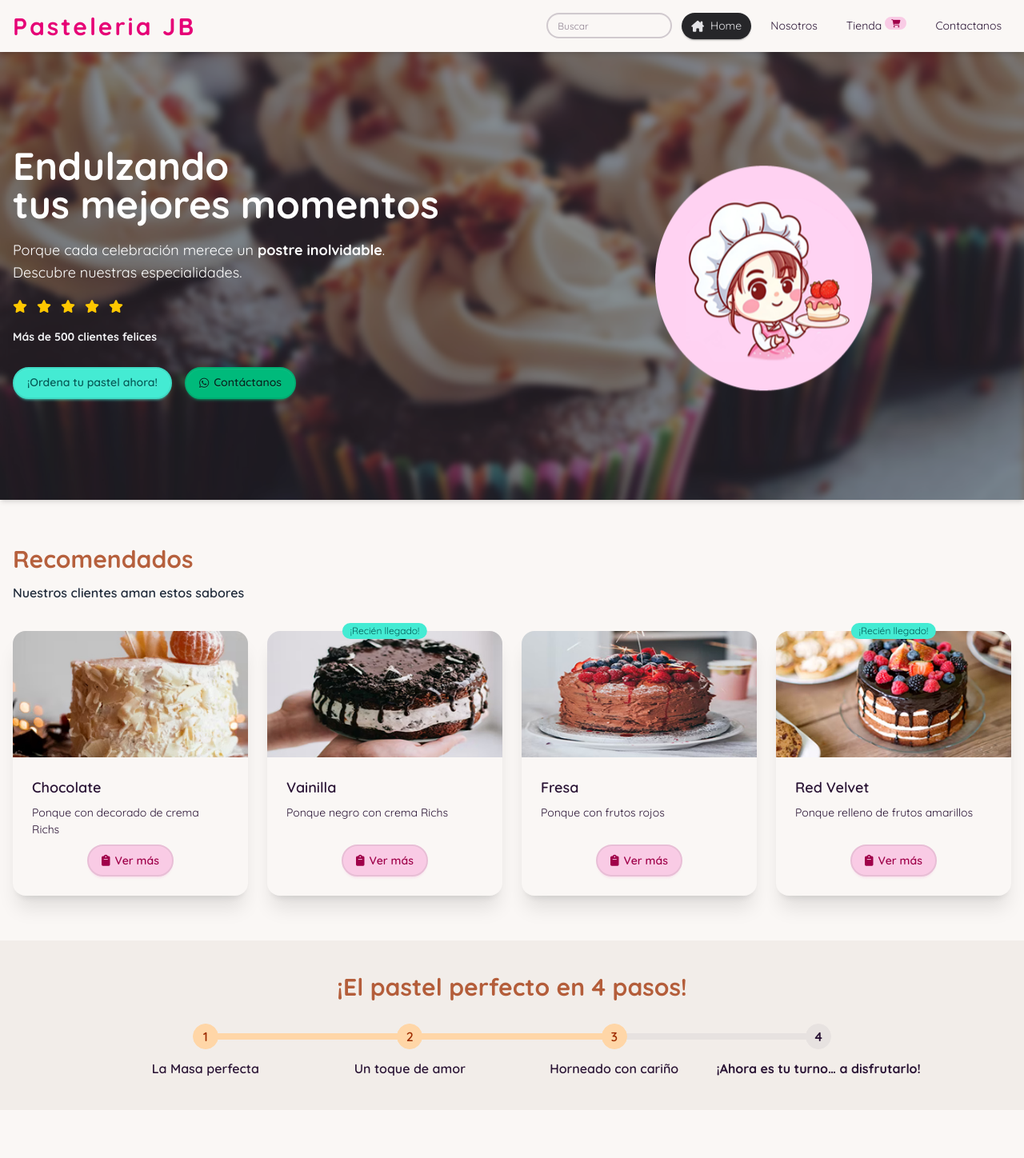
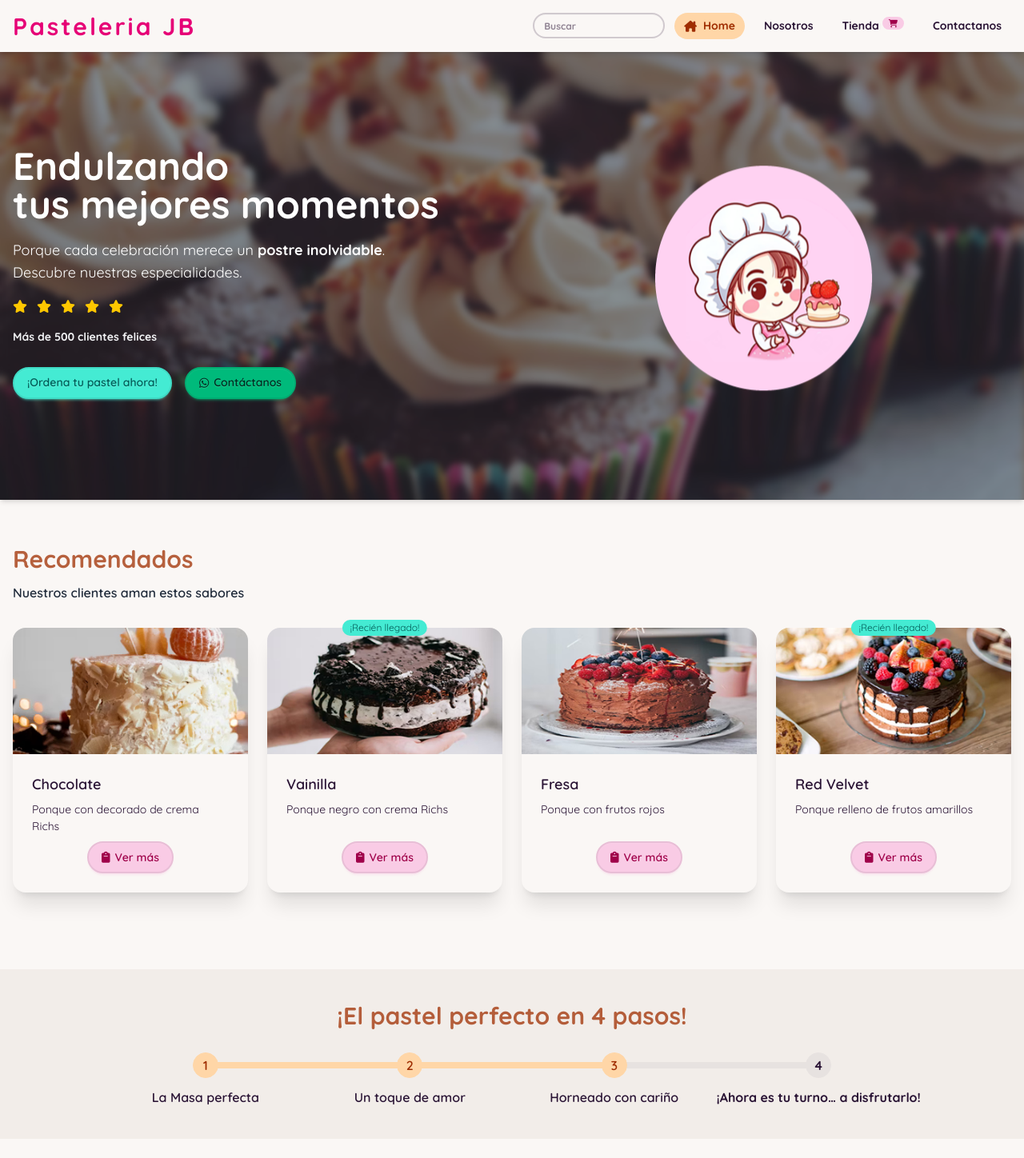
Before and after one commit to juandavyc/angular-19-cakes-shop, an Angular app: page / in a window 1280 px wide. Shown: the top 1448 px of the page at 80% size. Built offline with nearby package versions, Linux system fonts and the light colour scheme.

Commit message:
fix sidebar, navbar and hero css

```diff
--- a/src/app/app.component.html
+++ b/src/app/app.component.html
@@ -7,6 +7,6 @@
   </div>
   <div class="drawer-side">
     <div (click)="toggleDrawer()" class="drawer-overlay"></div>
-    <app-sidebar />
+    <app-sidebar (toggle)="toggleDrawer()" />
   </div>
 </div>
--- a/src/app/app.component.ts
+++ b/src/app/app.component.ts
@@ -23,7 +23,6 @@ export class AppComponent {
   public isOpen = signal<boolean>(false);
 
   public toggleDrawer(){
-    console.log("aaa")
     this.isOpen.update(value=>!value);
   }
 
--- a/src/app/features/home/components/recommended/recommended.component.html
+++ b/src/app/features/home/components/recommended/recommended.component.html
@@ -1,13 +1,12 @@
-<div class="container">
-  <section class="py-10 flex flex-col gap-5">
+<div class="container py-10 flex flex-col gap-5">
+
     <div class="flex flex-col gap-3 sm:justify-normal justify-center mb-4">
       <h2 class="text-3xl font-bold text-accent-content/75">Recomendados</h2>
       <p class="text-gray-800 font-semibold">Nuestros clientes aman estos sabores</p>
     </div>
-    <div class="grid sm:gap-6 gap-10 sm:grid-cols-2 lg:grid-cols-4">
+    <div class="grid sm:gap-6 gap-10 sm:grid-cols-2 lg:grid-cols-4 justify-center">
       @for (recommended of recommendedList; track $index) {
         <recommended-item [recommended]="recommended"></recommended-item>
       }
     </div>
-  </section>
 </div>
--- a/src/app/features/home/home.component.html
+++ b/src/app/features/home/home.component.html
@@ -1,11 +1,11 @@
 <hero />
 
-<recommended />
+<recommended class="py-10"/>
 
-<perfect />
+<perfect class="py-10"/>
 
-<div class="container">
-  <section class="py-10 flex flex-col gap-5">
+<div class="container py-10 flex flex-col gap-5">
+
     <div class="flex flex-col gap-3 sm:justify-normal justify-center mb-4">
       <h2 class="text-3xl font-bold text-accent-content/75">Celebra con nosotros</h2>
       <p class="text-gray-800 font-semibold">Hacemos tus momentos inolvidables</p>
@@ -76,7 +76,6 @@
         </div>
       </div>
     </div>
-  </section>
 </div>
 
 <section class="py-10 sm:px-10 px-3 bg-base-200/75 p-6 ">
--- a/src/app/shared/components/navbar/navbar.component.html
+++ b/src/app/shared/components/navbar/navbar.component.html
@@ -3,23 +3,23 @@
     <h1 class="sm:text-3xl text-2xl font-bold text-pink-600 text-outline-pink tracking-widest" >Pasteleria JB</h1>
   </div>
   <div class="hidden flex-none lg:block">
-    <ul class="menu menu-horizontal gap-3">
+    <ul class="menu menu-horizontal gap-3 font-bold">
       <li>
         <input type="text" class="input input-sm" placeholder="Buscar">
       </li>
       <li>
-        <a [routerLink]="['/']" routerLinkActive="menu-active" [routerLinkActiveOptions]="{exact:true}">
+        <a [routerLink]="['/']" routerLinkActive="bg-accent text-accent-content" [routerLinkActiveOptions]="{exact:true}">
           <i class="fa-solid fa-house-chimney"></i>
           Home
         </a>
       </li>
       <li>
-        <a [routerLink]="['/about-us']" routerLinkActive="menu-active">
+        <a [routerLink]="['/about-us']" routerLinkActive="bg-accent text-accent-content">
           Nosotros
         </a>
       </li>
       <li>
-        <a [routerLink]="['/shop']" routerLinkActive="menu-active" class="flex items-center gap-1">
+        <a [routerLink]="['/shop']" routerLinkActive="bg-accent text-accent-content" class="flex items-center gap-1">
           Tienda
           <span class="badge badge-xs badge-secondary relative -translate-y-1">
             <i class="fa-solid fa-cart-shopping"></i>
@@ -27,14 +27,14 @@
         </a>
       </li>
       <li>
-        <a [routerLink]="['/contact']" routerLinkActive="menu-active">
+        <a [routerLink]="['/contact']" routerLinkActive="bg-accent text-accent-content">
           Contactanos
         </a>
       </li>
     </ul>
   </div>
   <div class="flex-none lg:hidden">
-    <button class="btn btn-soft btn-accent text-accent-content" (click)="toggle.emit()">
+    <button class="btn btn-accent text-accent-content btn-md" (click)="toggle.emit()">
       <i class="fa-solid fa-bars"></i>
     </button>
   </div>
--- a/src/app/shared/components/sidebar/sidebar.component.html
+++ b/src/app/shared/components/sidebar/sidebar.component.html
@@ -1,22 +1,21 @@
-<ul class="menu bg-base-200 w-80 h-screen p-4 gap-3 pt-10 text-xl">
+<ul class="menu bg-base-200 w-80 h-screen p-4 gap-3 pt-10 text-xl" (click)="toggle.emit()">
   <li>
     <h1 class="sm:text-2xl text-2xl font-bold text-pink-600 text-outline-pink tracking-widest">
       Pasteleria JB
     </h1>
   </li>
   <li>
-    <a [routerLink]="['/']" routerLinkActive="menu-active">
-      <i class="fa-solid fa-house-chimney"></i>
+    <a [routerLink]="['/']" routerLinkActive="bg-accent text-accent-content" [routerLinkActiveOptions]="{exact:true}">
       Home
     </a>
   </li>
   <li>
-    <a [routerLink]="['/about-us']" routerLinkActive="menu-active">
+    <a [routerLink]="['/about-us']" routerLinkActive="bg-accent text-accent-content">
       Nosotros
     </a>
   </li>
   <li>
-    <a [routerLink]="['/shop']" routerLinkActive="menu-active" class="flex items-center gap-1">
+    <a [routerLink]="['/shop']" routerLinkActive="bg-accent text-accent-content" class="flex items-center gap-1">
       Tienda
       <span class="badge badge-xs badge-secondary relative -translate-y-1">
         <i class="fa-solid fa-cart-shopping"></i>
@@ -24,7 +23,7 @@
     </a>
   </li>
   <li>
-    <a [routerLink]="['/contact']" routerLinkActive="menu-active">
+    <a [routerLink]="['/contact']" routerLinkActive="bg-accent text-accent-content">
       Contactanos
     </a>
   </li>
--- a/src/app/shared/components/sidebar/sidebar.component.ts
+++ b/src/app/shared/components/sidebar/sidebar.component.ts
@@ -1,4 +1,4 @@
-import {  Component } from '@angular/core';
+import {  Component, output } from '@angular/core';
 import { RouterLink, RouterLinkActive } from '@angular/router';
 
 @Component({
@@ -13,4 +13,6 @@ import { RouterLink, RouterLinkActive } from '@angular/router';
 })
 export class SidebarComponent {
 
+  toggle = output<void>();
+
 }
```
